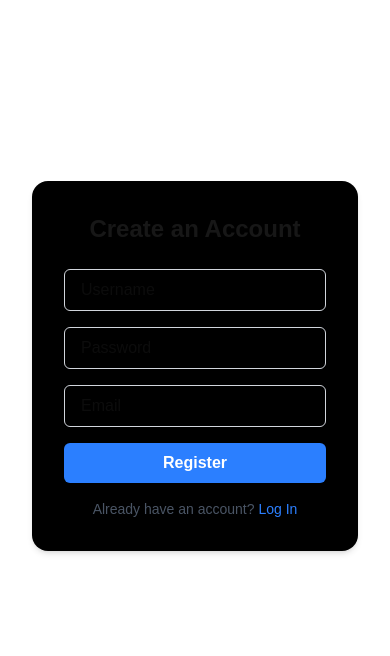
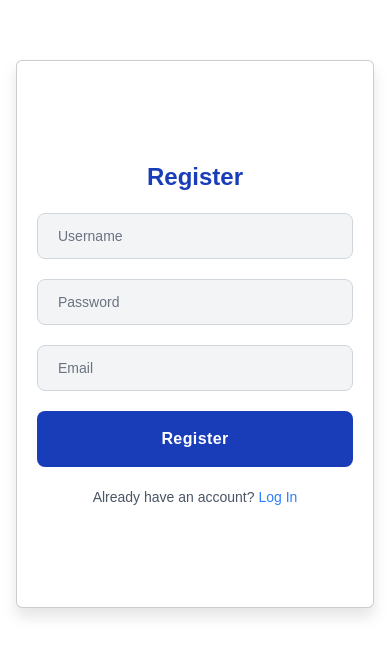
Before and after one commit to limweekit/intellispend, a Next.js app in the folder frontend/: page /register in a window 390 px wide. Shown: the part 120-776 px from the top of the page. Built offline with nearby package versions, Linux system fonts and the light colour scheme.

Commit message:
enhancement: made responsive ui for login/register page

```diff
--- a/frontend/app/login/layout.jsx
+++ b/frontend/app/login/layout.jsx
@@ -11,7 +11,7 @@ export default function RootLayout({ children }) {
       <AuthContextProvider>
         <LoadingProvider>
           <Spinner />
-            <main className="flex-grow container mx-auto px-4 py-8">
+            <main className="flex-grow min-h-screen flex flex-col items-center justify-center">
               {children}
             </main>
         </LoadingProvider>
--- a/frontend/app/login/page.jsx
+++ b/frontend/app/login/page.jsx
@@ -68,15 +68,20 @@ const Login = () => {
 
 
     return (
-        <div className="flex items-center justify-center min-h-screen bg-black-100">
-            <div className="bg-black p-8 rounded-2xl shadow-md w-full max-w-md">
-                <h1 className="text-2xl font-bold text-center mb-6">Login</h1>
-                <form onSubmit={handleSubmit(onSubmit)} className="space-y-4">
-                    <div>
+        <div className="flex items-center justify-center w-full bg-white">
+            <div className="xl:max-w-7xl bg-white drop-shadow-xl border border-black/20 w-full rounded-md flex justify-between items-stretch px-5 xl:px-5 py-20">
+
+                <div className="mx-auto w-full lg:w-1/2 md:p-10 py-5 md:py-0 flex flex-col items-center justify-center">
+                    <h1 className="text-2xl font-semibold text-center sm:text-3xl text-blue-800">
+                        Login
+                    </h1>
+                    <form onSubmit={handleSubmit(onSubmit)} className="w-full mt-5 sm:mt-8">
+                        <div className="mx-auto w-full sm:max-w-md md:max-w-lg flex flex-col gap-5">
+                            <div className="flex flex-col sm:flex-row gap-3">
                                 <input
                                     {...register("username")}
                                     placeholder="Username"
-                            className="w-full px-4 py-2 border border-gray-300 rounded-md focus:outline-none focus:ring-2 focus:ring-blue-400"
+                                    className="w-full px-5 py-3 rounded-lg font-medium bg-gray-100 border border-gray-300 placeholder-gray-500 text-sm focus:border focus:outline-none"
                                 />
                                 {errors.username && (
                                     <p className="text-red-500 text-sm mt-2">
@@ -88,7 +93,7 @@ const Login = () => {
                                 <input
                                     {...register("password")}
                                     placeholder="Password"
-                            className="w-full px-4 py-2 border border-gray-300 rounded-md focus:outline-none focus:ring-2 focus:ring-blue-400"
+                                    className="w-full px-5 py-3 rounded-lg font-medium bg-gray-100 border border-gray-300 placeholder-gray-500 text-sm focus:border focus:outline-none"
                                 />
                                 {errors.password && (
                                     <p className="text-red-500 text-sm mt-2">
@@ -98,7 +103,7 @@ const Login = () => {
                             </div>
                             <button
                                 type="submit"
-                        className="w-full bg-blue-500 hover:bg-blue-600 text-white font-semibold py-2 rounded-md transition duration-200"
+                                className="md:mt-5 tracking-wide font-semibold bg-blue-800 text-white w-full py-4 rounded-lg hover:bg-blue-700 transition-all duration-300 ease-in-out flex items-center justify-center focus:shadow-outline focus:outline-none"
                             >
                                 Login
                             </button>
@@ -106,10 +111,19 @@ const Login = () => {
                             <p className="text-sm text-center text-gray-600">
                                 No account?{' '}
                                 <Link href="/register" className="text-blue-500 hover:underline">
-                            Register Here
+                                    Register here
                                 </Link>
                             </p>
+                        </div>
                     </form>
+                </div>
+
+                <div className="sm:w-[60%] lg:w-[50%] bg-cover bg-center items-center justify-center hidden md:flex">
+                    <img
+                        alt="login image"
+                        className="h-[500px] object-contain"
+                    />
+                </div>
             </div>
         </div>
     );
--- a/frontend/app/register/layout.jsx
+++ b/frontend/app/register/layout.jsx
@@ -11,7 +11,7 @@ export default function RootLayout({ children }) {
       <AuthContextProvider>
         <LoadingProvider>
           <Spinner />
-            <main className="flex-grow container mx-auto px-4 py-8">
+            <main className="flex-grow min-h-screen flex flex-col items-center justify-center">
               {children}
             </main>
         </LoadingProvider>
--- a/frontend/app/register/page.jsx
+++ b/frontend/app/register/page.jsx
@@ -73,15 +73,20 @@ const Register = () => {
 
 
     return (
-        <div className="flex items-center justify-center min-h-screen bg-black-100">
-            <div className="bg-black p-8 rounded-2xl shadow-md w-full max-w-md">
-                <h1 className="text-2xl font-bold text-center mb-6">Create an Account</h1>
-                <form onSubmit={handleSubmit(onSubmit)} className="space-y-4">
-                    <div>
+        <div className="flex items-center justify-center w-full bg-white">
+            <div className="xl:max-w-7xl bg-white drop-shadow-xl border border-black/20 w-full rounded-md flex justify-between items-stretch px-5 xl:px-5 py-20">
+
+                <div className="mx-auto w-full lg:w-1/2 md:p-10 py-5 md:py-0 flex flex-col items-center justify-center">
+                    <h1 className="text-2xl font-semibold text-center sm:text-3xl text-blue-800">
+                        Register
+                    </h1>
+                    <form onSubmit={handleSubmit(onSubmit)} className="w-full mt-5 sm:mt-8">
+                        <div className="mx-auto w-full sm:max-w-md md:max-w-lg flex flex-col gap-5">
+                            <div className="flex flex-col sm:flex-row gap-3">
                                 <input
                                     {...register("username")}
                                     placeholder="Username"
-                            className="w-full px-4 py-2 border border-gray-300 rounded-md focus:outline-none focus:ring-2 focus:ring-blue-400"
+                                    className="w-full px-5 py-3 rounded-lg font-medium bg-gray-100 border border-gray-300 placeholder-gray-500 text-sm focus:border focus:outline-none"
                                 />
                                 {errors.username && (
                                     <p className="text-red-500 text-sm mt-2">
@@ -93,7 +98,7 @@ const Register = () => {
                                 <input
                                     {...register("password")}
                                     placeholder="Password"
-                            className="w-full px-4 py-2 border border-gray-300 rounded-md focus:outline-none focus:ring-2 focus:ring-blue-400"
+                                    className="w-full px-5 py-3 rounded-lg font-medium bg-gray-100 border border-gray-300 placeholder-gray-500 text-sm focus:border focus:outline-none"
                                 />
                                 {errors.password && (
                                     <p className="text-red-500 text-sm mt-2">
@@ -105,7 +110,7 @@ const Register = () => {
                                 <input
                                     {...register("email")}
                                     placeholder="Email"
-                            className="w-full px-4 py-2 border border-gray-300 rounded-md focus:outline-none focus:ring-2 focus:ring-blue-400"
+                                    className="w-full px-5 py-3 rounded-lg font-medium bg-gray-100 border border-gray-300 placeholder-gray-500 text-sm focus:border focus:outline-none"
                                 />
                                 {errors.email && (
                                     <p className="text-red-500 text-sm mt-2">
@@ -115,7 +120,7 @@ const Register = () => {
                             </div>
                             <button
                                 type="submit"
-                        className="w-full bg-blue-500 hover:bg-blue-600 text-white font-semibold py-2 rounded-md transition duration-200"
+                                className="md:mt-5 tracking-wide font-semibold bg-blue-800 text-white w-full py-4 rounded-lg hover:bg-blue-700 transition-all duration-300 ease-in-out flex items-center justify-center focus:shadow-outline focus:outline-none"
                             >
                                 Register
                             </button>
@@ -126,7 +131,16 @@ const Register = () => {
                                     Log In
                                 </Link>
                             </p>
+                        </div>
                     </form>
+                </div>
+
+                <div className="sm:w-[60%] lg:w-[50%] bg-cover bg-center items-center justify-center hidden md:flex">
+                    <img
+                        alt="register image"
+                        className="h-[500px] object-contain"
+                    />
+                </div>
             </div>
         </div>
     );
```
Lines whose indentation alone changed are shown as unchanged.
